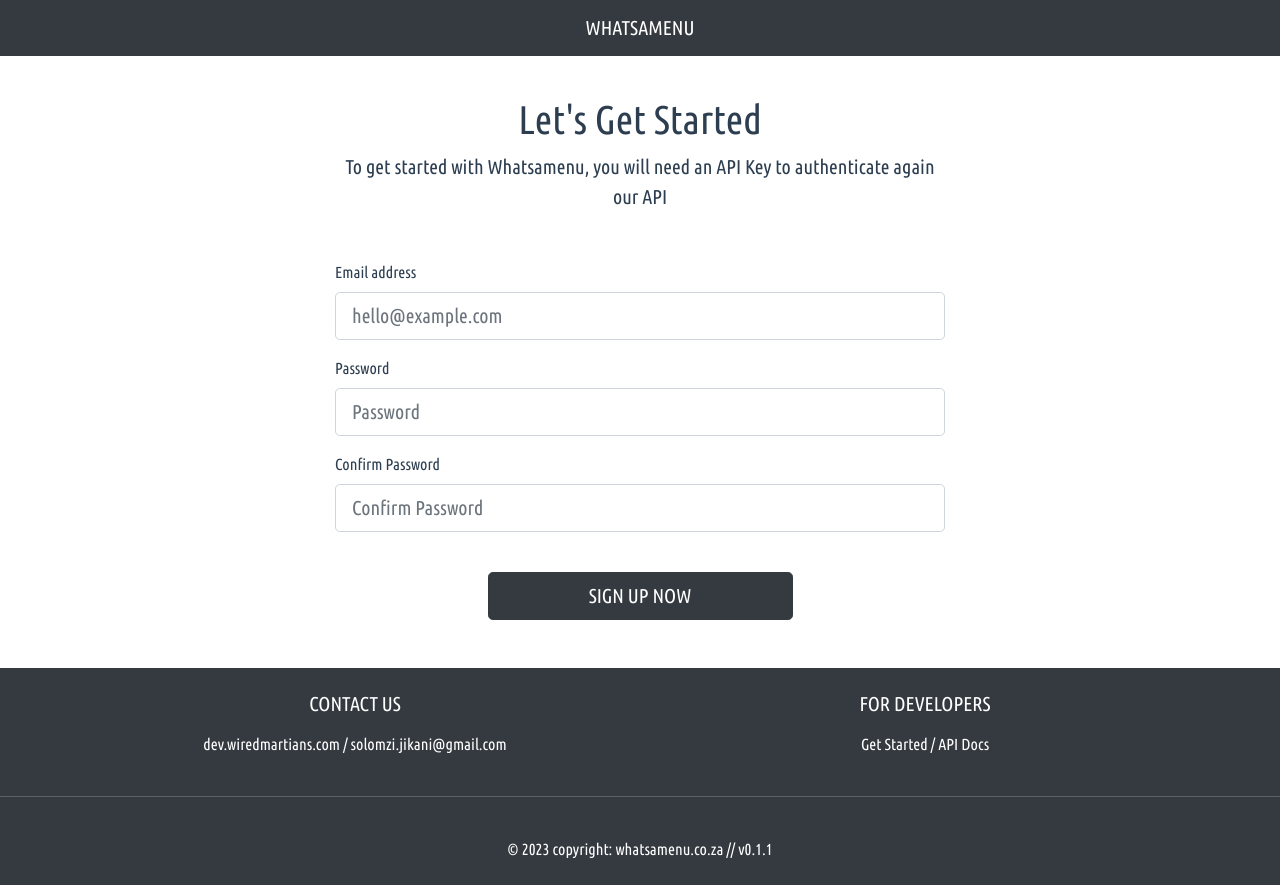
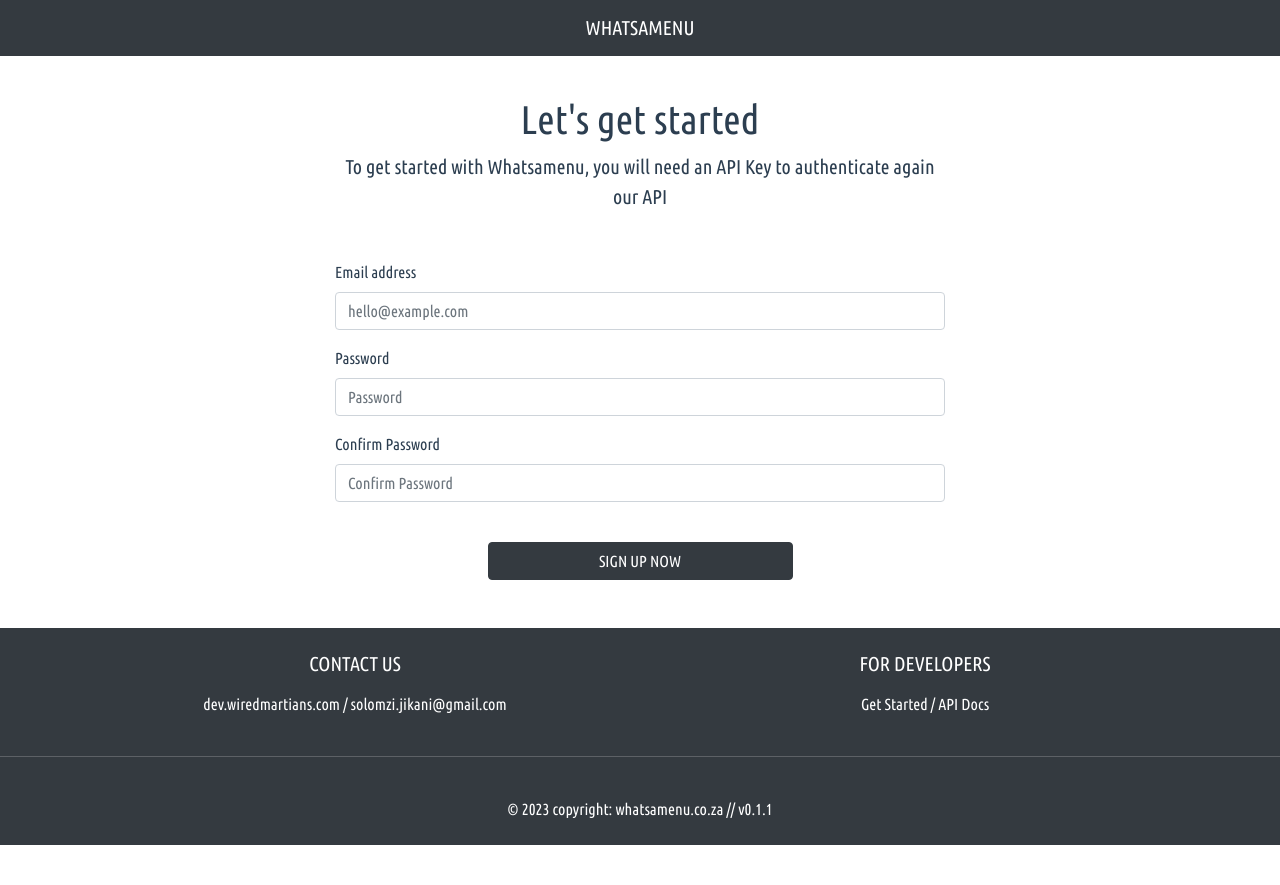
Before and after one commit to wiredmartian/whatsamenu-website, a Vue app: page /get-started in a window 1280 px wide. After the commit the page ends 845 px from the top, so only its background shows below. Built offline with nearby package versions, Linux system fonts and the light colour scheme.

Commit message:
switched to yarn

```diff
--- a/package.json
+++ b/package.json
@@ -8,14 +8,13 @@
     "lint": "vue-cli-service lint"
   },
   "dependencies": {
-    "@vuelidate/core": "^2.0.3",
-    "@vuelidate/validators": "^2.0.4",
     "axios": "^0.27.2",
     "bootstrap": "^4.6.1",
     "bootstrap-icons": "^1.8.3",
     "core-js": "^3.8.3",
     "vue": "^2.6.14",
-    "vue-router": "^3.5.1"
+    "vue-router": "^3.5.1",
+    "vue-validate": "^1.0.1"
   },
   "devDependencies": {
     "@typescript-eslint/eslint-plugin": "^5.4.0",
--- a/src/components/ui/Footer.vue
+++ b/src/components/ui/Footer.vue
@@ -36,7 +36,7 @@
 
           <ul class="list-unstyled text-center">
             <li>
-              <routerLink to="get-started">Get Started</routerLink> / <a href="https://github.com/wiredmartian/whatsamenu-api-doc" target="_blank">API Docs</a>
+              <routerLink to="/get-started">Get Started</routerLink> / <a href="https://github.com/wiredmartian/whatsamenu-api-doc" target="_blank">API Docs</a>
             </li>
           </ul>
 
--- a/src/views/GetStarted.vue
+++ b/src/views/GetStarted.vue
@@ -7,24 +7,30 @@
                         <h1 class="font-weight-bolder">{{ title }}</h1>
                         <p class="lead">To get started with Whatsamenu, you will need an API Key to authenticate again our API</p>
                     </div>
-                    <form @submit.prevent="signIn" :model="model">
+                    <p v-if="errors.length">
+                        <b>Please correct the following error(s):</b>
+                        <ul>
+                            <li v-for="error, i in errors" :key="i">{{ error }}</li>
+                        </ul>
+                    </p>
+                    <form @submit.prevent="signUp" :model="model" novalidate="true">
                         <div class="form-group">
                             <label for="emailAddress">Email address</label>
-                            <input v-model="model.email" type="email" class="form-control form-control-lg" id="emailAddress"
+                            <input v-model="model.email" type="email" class="form-control" id="emailAddress"
                                 placeholder="hello@example.com" autocomplete="off">
                         </div>
                         <div class="form-group">
                             <label for="password">Password</label>
-                            <input v-model="model.password" type="password" class="form-control form-control-lg" id="password"
+                            <input v-model="model.password" type="password" class="form-control" id="password"
                                 placeholder="Password" autocomplete="off">
                         </div>
                         <div class="form-group">
                             <label for="confirmPassword">Confirm Password</label>
-                            <input v-model="model.confirmPassword" type="password" class="form-control form-control-lg" id="confirmPassword"
+                            <input v-model="model.confirmPassword" type="password" class="form-control" id="confirmPassword"
                                 placeholder="Confirm Password" autocomplete="off">
                         </div>
                         <div class="text-center">
-                            <button type="submit" class="btn btn-lg btn-dark mt-4 text-uppercase w-50">Sign Up Now</button>
+                            <button type="submit" class="btn btn-dark mt-4 text-uppercase w-50">Sign Up Now</button>
                         </div>
                     </form>
                 </div>
@@ -37,12 +43,12 @@
 import { apiAdapter } from '@/api/adapter'
 import { SignUpUserRequest } from '@/types/types'
 import Vue from 'vue'
-// import { required, sameAs, minLength } from 'vuelidate/lib/validators'
 
 export default Vue.extend({
     data() {
         return {
-            title: "Let's Get Started",
+            errors: [] as string[],
+            title: "Let's get started",
             model: {
                 email: "",
                 password: "",
@@ -51,15 +57,20 @@ export default Vue.extend({
         }
     },
     methods: {
-        async signIn() {
+        async signUp() {
+            this.errors = []
             try {
                 const response = await apiAdapter.putOrPost<SignUpUserRequest, { data: string }>("/auth/sign-up", "POST", this.model)
                 if (response.status === 200) {
-                console.log(response.data)
+                    console.log(response.data)
                 }
             } catch (e) {
                 console.log(e)
             }
+        },
+        _validEmail: function (email: string) {
+            var re = /^(([^<>()[\]\\.,;:\s@"]+(\.[^<>()[\]\\.,;:\s@"]+)*)|(".+"))@((\[[0-9]{1,3}\.[0-9]{1,3}\.[0-9]{1,3}\.[0-9]{1,3}\])|(([a-zA-Z\-0-9]+\.)+[a-zA-Z]{2,}))$/
+            return re.test(email)
         }
     }
 })
```
Also changed, not shown: 2 other files (tests, documents, lock files or other folders).
